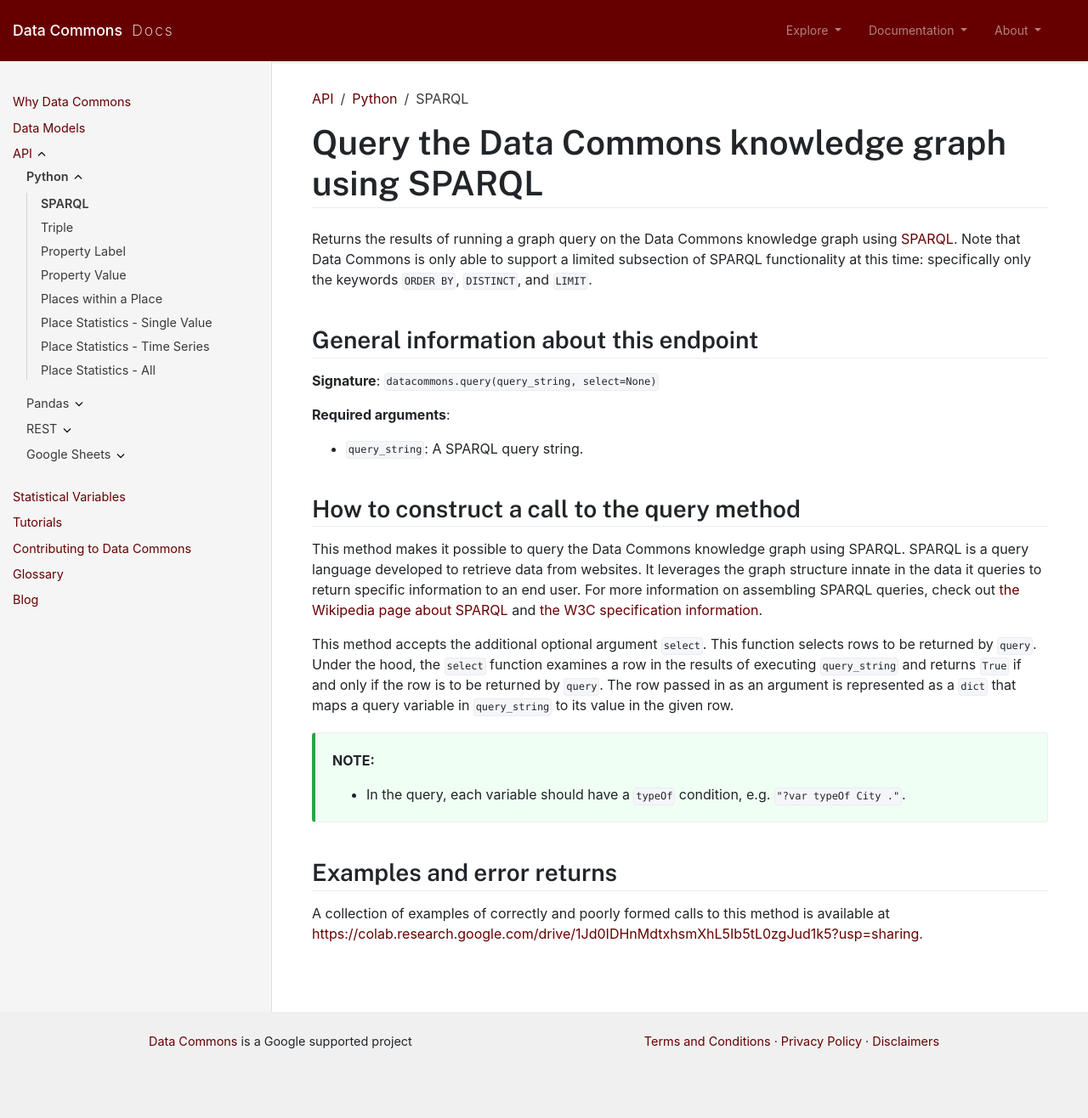
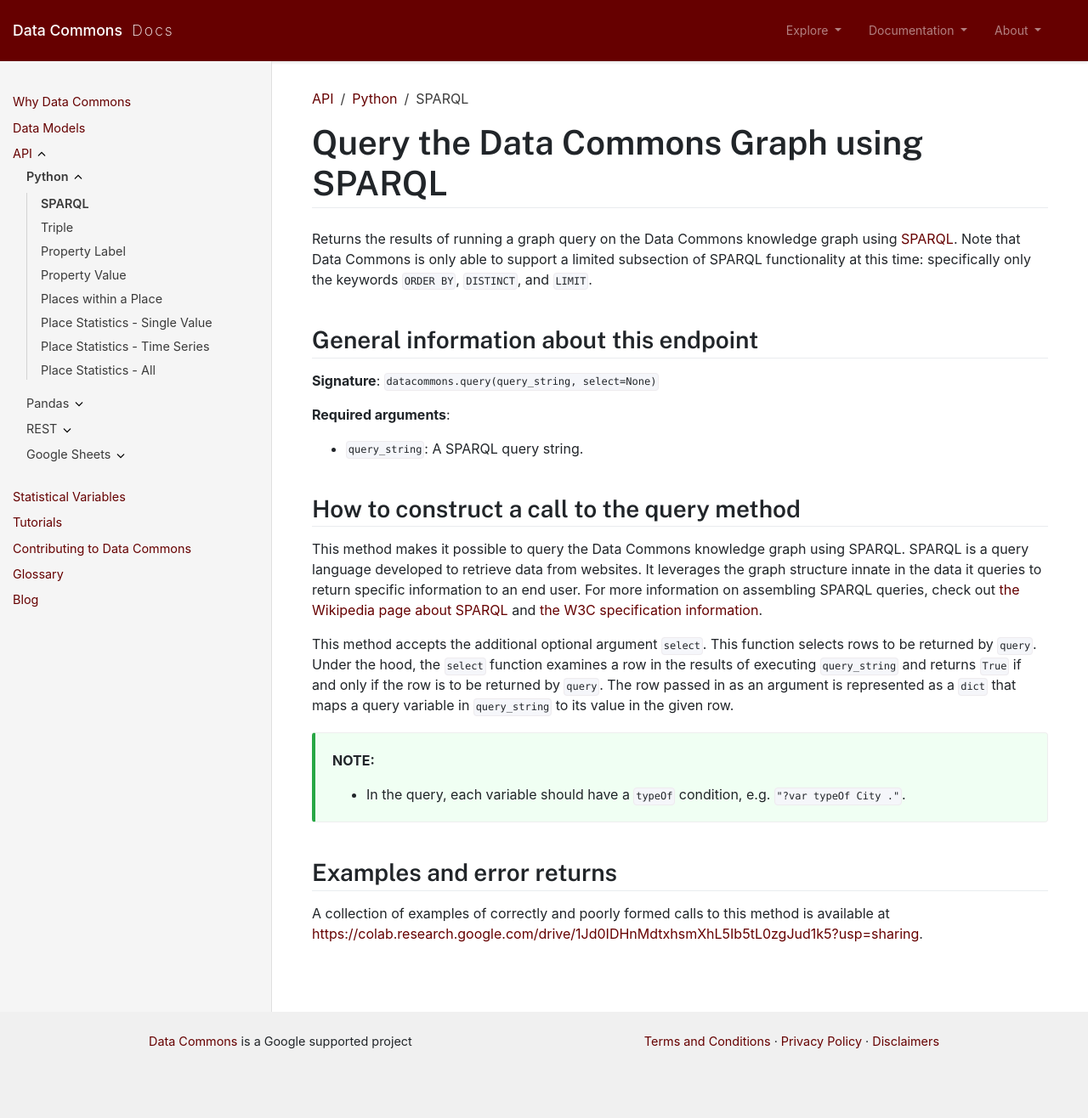
Before and after one commit to datacommonsorg/docsite, a Jekyll site: the page built from api/python/query.md, in a window 1280 px wide. Shown: the whole page at 85% size. Built offline with Jekyll 4.4.1, drawn with Linux system fonts in a browser that asks for light colours; comment, search, counter and statistics services are not loaded.

Commit message:
knowledge graph -> graph

```diff
--- a/api/python/query.md
+++ b/api/python/query.md
@@ -6,7 +6,7 @@
 grand_parent: API
 ---
 
-# Query the Data Commons knowledge graph using SPARQL
+# Query the Data Commons Graph using SPARQL
 
 Returns the results of running a graph query on the Data Commons knowledge graph
 using [SPARQL](https://www.w3.org/TR/rdf-sparql-query/). Note that Data Commons is only
```
